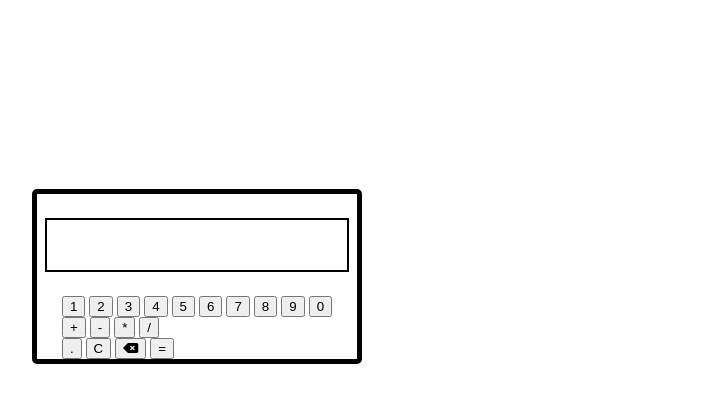
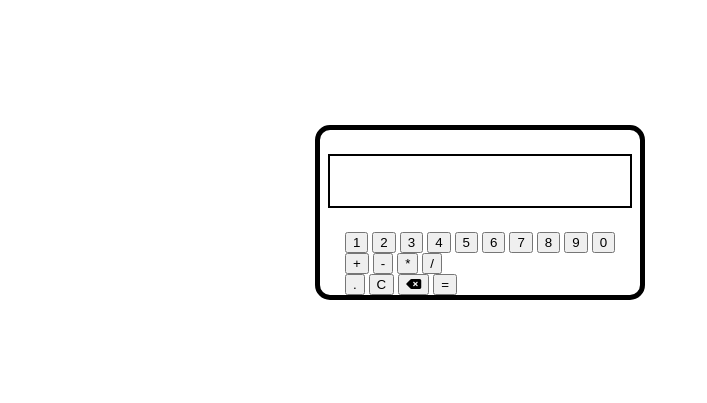
Before and after one commit to jholson1030/odin-calculator, a website: page index.html in a window 1280 px wide. Shown: the part 61-464 px from the top of the page, without its empty margins (160-867 px from the left). Drawn offline with Linux system fonts and the light colour scheme.

Commit message:
Position #calculator-container

```diff
--- a/style.css
+++ b/style.css
@@ -6,8 +6,14 @@ h1 {
     text-align: center;
 }
 
+#calculator-container {
+    display: flex;
+    justify-content: center;
+    align-items: center;
+    margin-top: 10%;
+}
+
 #calculator {
-    margin: 15%;
     width: 25%;
     height: 40%;
     display: flex;
@@ -15,7 +21,7 @@ h1 {
     justify-content: center;
     align-items: center;
     border: solid 5px black;
-    border-radius: 5px;
+    border-radius: 15px;
 }
 
 #display {
```
